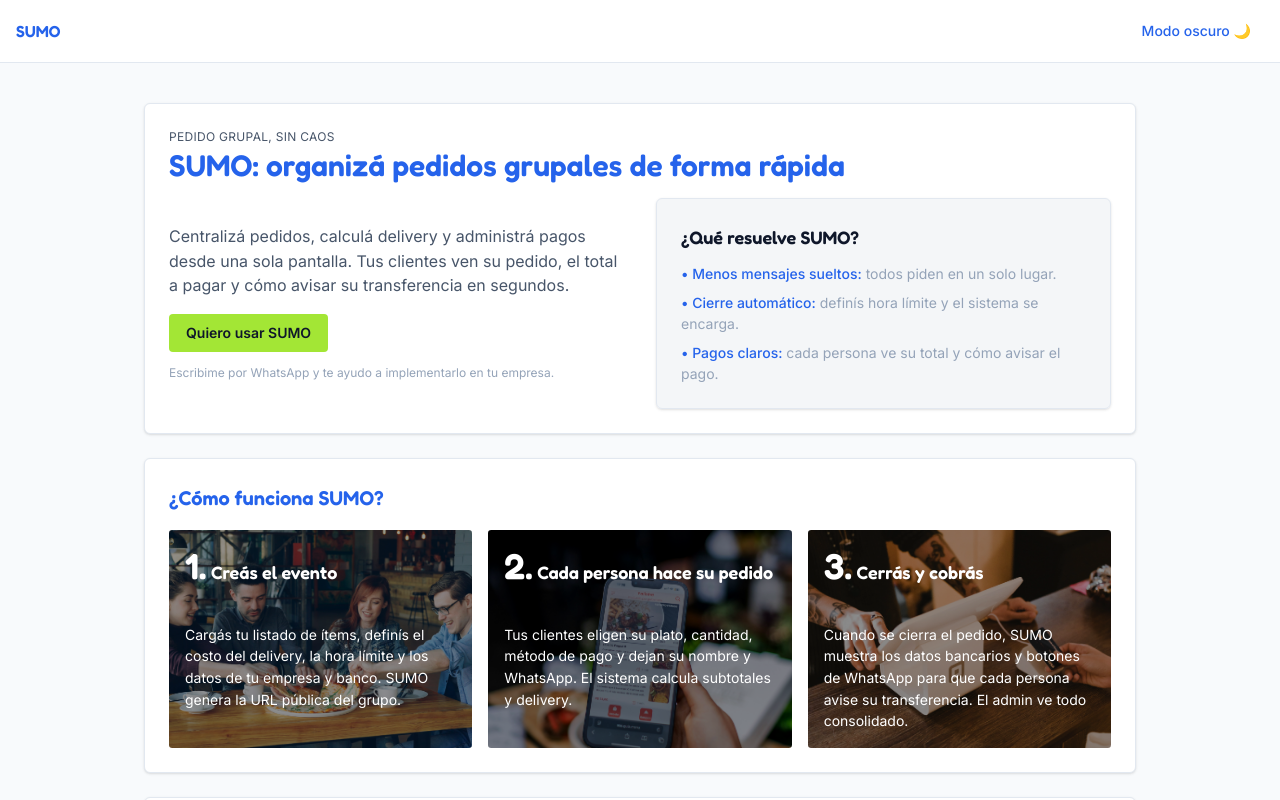
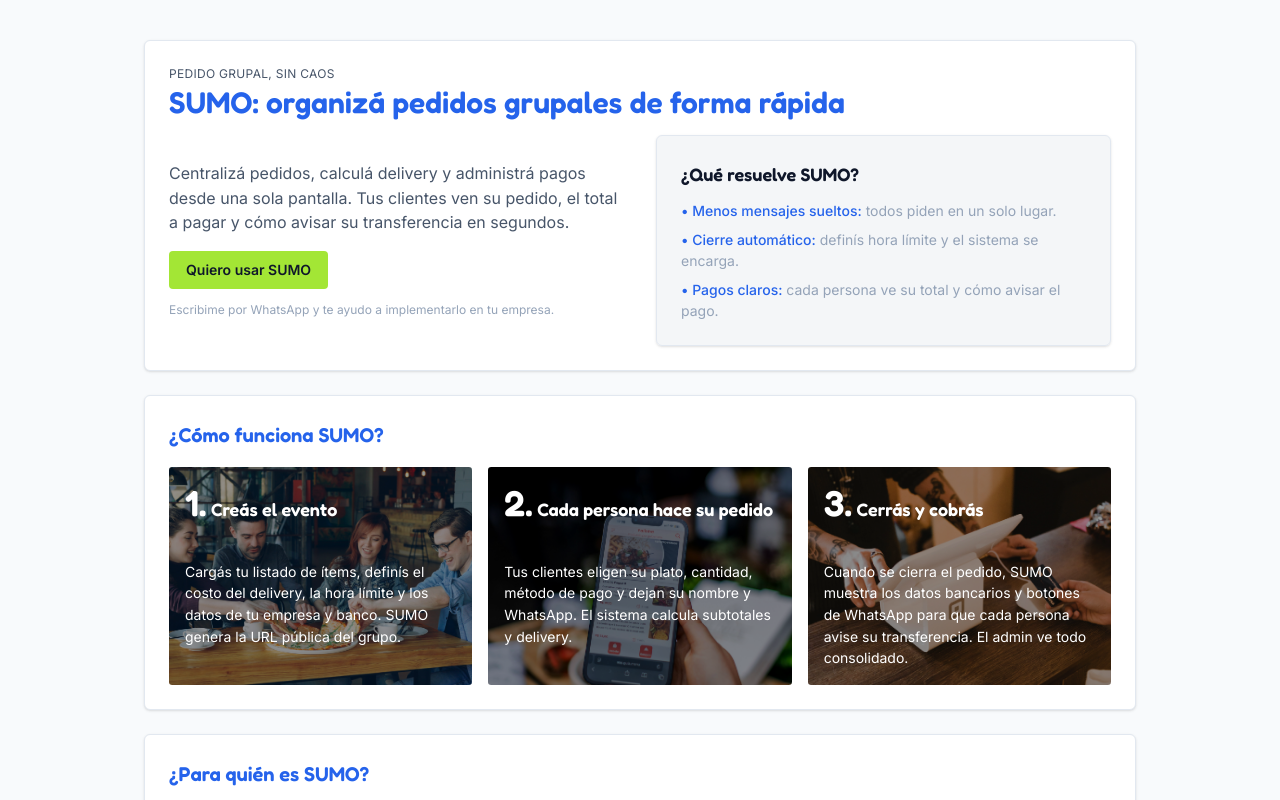
Before and after one commit to Magnitud-Vega/sumo, a Next.js app: page / in a window 1280 px wide. Shown: the top 800 px of the page. Built offline with nearby package versions, Linux system fonts and the light colour scheme; no server answers; the database is empty.

Commit message:
adjust header admin and removed header frontend

```diff
--- a/src/app/admin/layout.tsx
+++ b/src/app/admin/layout.tsx
@@ -1,6 +1,7 @@
 // app/admin/layout.tsx
 import type { ReactNode } from "react";
 import Link from "next/link";
+import { ThemeToggle } from "@/components/ui/ThemeToggle";
 
 export default function AdminLayout({ children }: { children: ReactNode }) {
   return (
@@ -27,6 +28,7 @@
             >
               Eventos
             </Link>
+            <ThemeToggle />
           </nav>
         </div>
       </header>
--- a/src/app/layout.tsx
+++ b/src/app/layout.tsx
@@ -16,12 +16,12 @@
   return (
     <html lang="en" className={`${inter.variable} ${fredoka.variable}`}>
       <body className="min-h-screen bg-[var(--sumo-bg)] text-[var(--sumo-text-primary)]">
-        <header className="flex items-center justify-between px-4 py-3 bg-sumo-surface border-b border-sumo-soft">
+        {/* <header className="flex items-center justify-between px-4 py-3 bg-sumo-surface border-b border-sumo-soft">
           <span className="font-brand font-semibold text-sumo-primary">
             SUMO
           </span>
           <ThemeToggle />
-        </header>
+        </header> */}
         {children}
       </body>
     </html>
```
